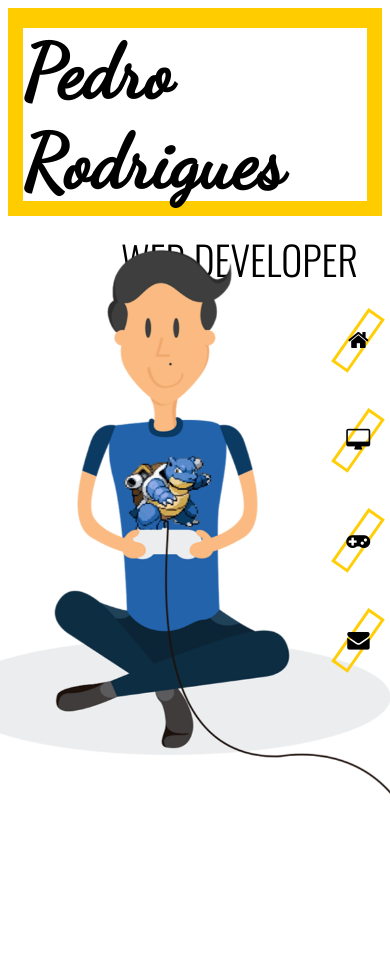
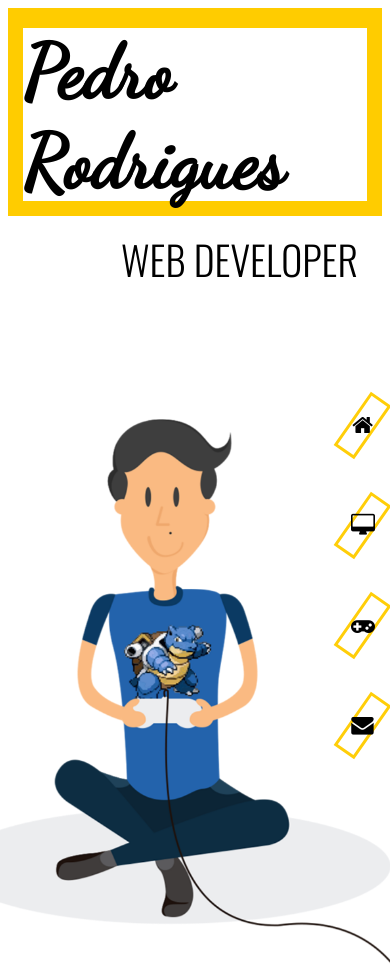
Before and after one commit to pedrohrodrigues/me, a plain HTML site: page index.html in a window 390 px wide. Shown: the top 977 px of the page. Before the commit the page ends 867 px from the top, so only its background shows below. Drawn offline with nearby package versions, Linux system fonts and the light colour scheme.

Commit message:
detahes no responsivo

```diff
--- a/assets/css/style.css
+++ b/assets/css/style.css
@@ -402,11 +402,11 @@ body{
 
 .mainMenu
 {
-    -webkit-animation: appear 2s; /* Safari, Chrome and Opera > 12.1 */
-    -moz-animation: appear 2s; /* Firefox < 16 */
-    -ms-animation: appear 2s; /* Internet Explorer */
-    -o-animation: appear 2s; /* Opera < 12.1 */
-    animation: appear 2s;
+    -webkit-animation: appear 2s ease; /* Safari, Chrome and Opera > 12.1 */
+    -moz-animation: appear 2s ease; /* Firefox < 16 */
+    -ms-animation: appear 2s ease; /* Internet Explorer */
+    -o-animation: appear 2s ease; /* Opera < 12.1 */
+    animation: appear 2s ease;
 
     -webkit-box-align: end;
         -ms-flex-align: end;
@@ -504,13 +504,29 @@ body{
 {
     html
     {
-        height:inherit;
+        height:initial;
         overflow-y: visible;
+    }
+
+    .totalWrapper
+    {
+        height:initial;
     }
 
     .mainContent
     {
+        height:753px;
         width: 89%;
+    }
+
+    .contentAbout,.contentContact, .contentSkills
+    {
+        width:80%;
+    }
+
+    .navigationMenu
+    {
+        width:10%
     }
 
     .nameBar {
@@ -548,15 +564,13 @@ body{
         right: inherit;
         top: inherit;
     }
+
 }
 
 
 @media all and (max-width: 768px)
 {
-    .mainContent
-    {
-        height: 584px;
-    }
+
     .itemHome img {
         max-height: 550px;
     }
```
